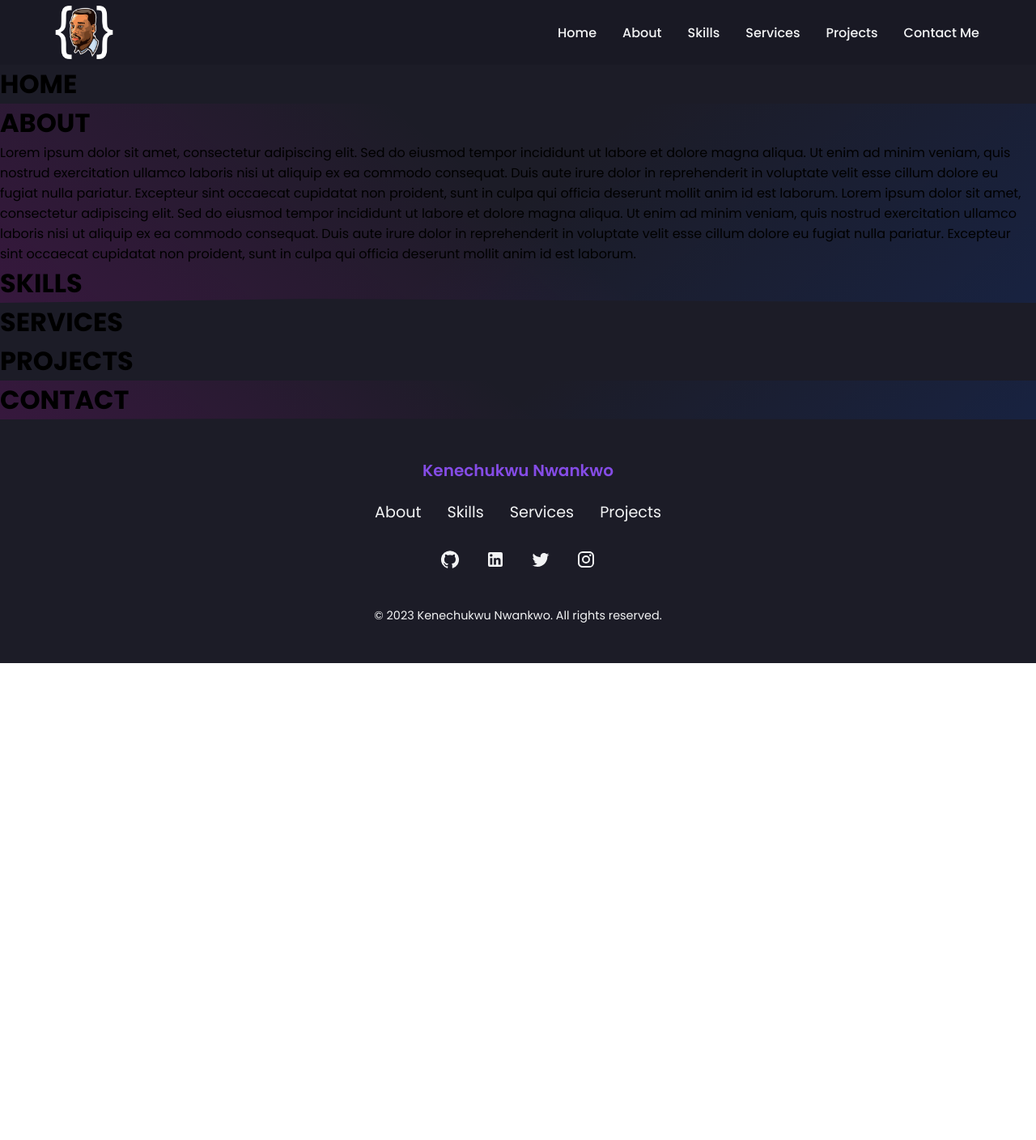
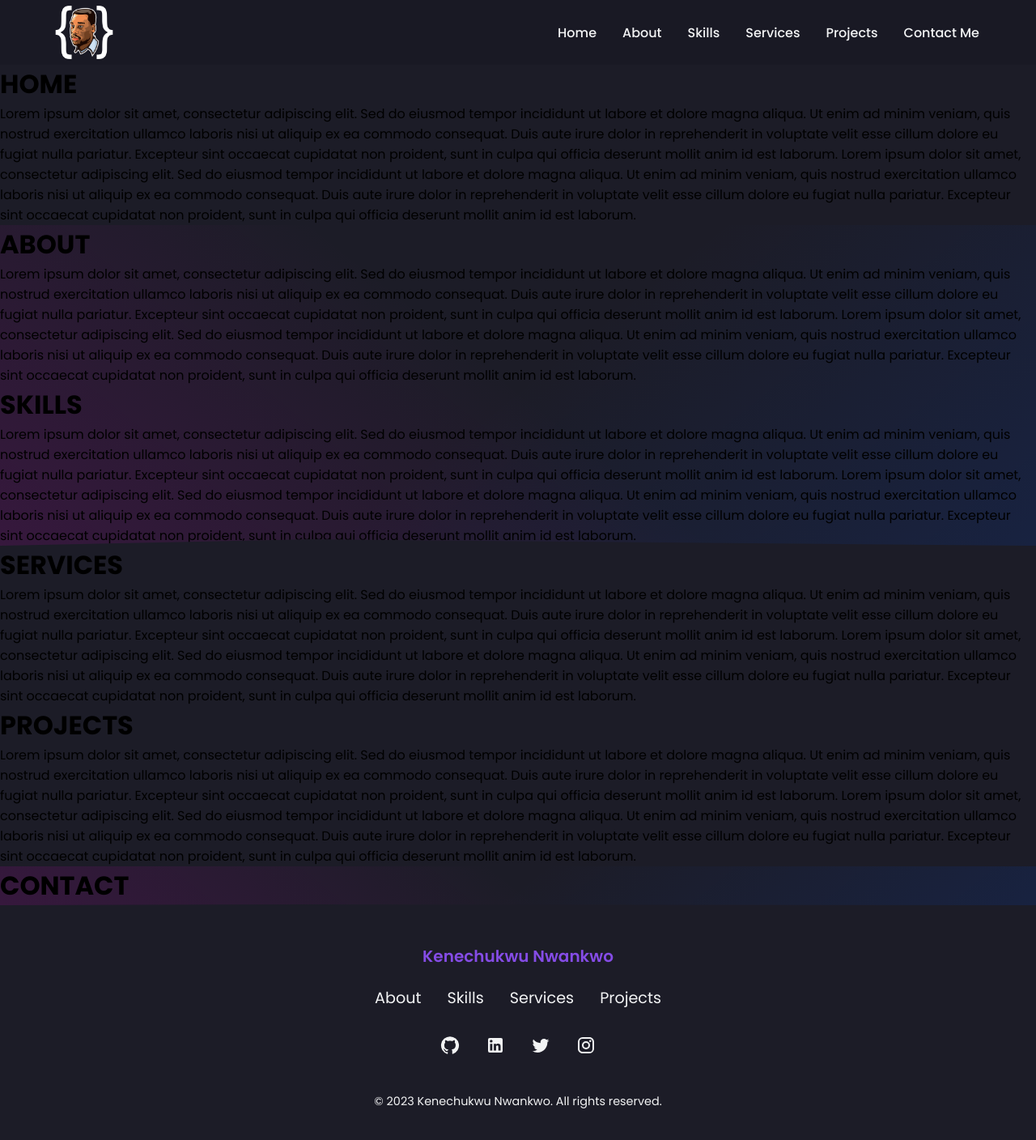
Before and after one commit to kin018/kin018dev, a React (Create React App) app in the folder portfolio/: page / in a window 1280 px wide. Shown: the top 1408 px of the page at 81% size. Before the commit the page ends 819 px from the top, so only its background shows below. Built offline with nearby package versions, Linux system fonts and the light colour scheme.

Commit message:
Dummy Paragraphs

```diff
--- a/portfolio/src/components/Home.jsx
+++ b/portfolio/src/components/Home.jsx
@@ -7,6 +7,22 @@
       <div>
         <h1>HOME</h1>
         {/* <SocialMedia /> */}
+        <p>
+          Lorem ipsum dolor sit amet, consectetur adipiscing elit. Sed do
+          eiusmod tempor incididunt ut labore et dolore magna aliqua. Ut enim ad
+          minim veniam, quis nostrud exercitation ullamco laboris nisi ut
+          aliquip ex ea commodo consequat. Duis aute irure dolor in
+          reprehenderit in voluptate velit esse cillum dolore eu fugiat nulla
+          pariatur. Excepteur sint occaecat cupidatat non proident, sunt in
+          culpa qui officia deserunt mollit anim id est laborum. Lorem ipsum
+          dolor sit amet, consectetur adipiscing elit. Sed do eiusmod tempor
+          incididunt ut labore et dolore magna aliqua. Ut enim ad minim veniam,
+          quis nostrud exercitation ullamco laboris nisi ut aliquip ex ea
+          commodo consequat. Duis aute irure dolor in reprehenderit in voluptate
+          velit esse cillum dolore eu fugiat nulla pariatur. Excepteur sint
+          occaecat cupidatat non proident, sunt in culpa qui officia deserunt
+          mollit anim id est laborum.
+        </p>
       </div>
     </div>
   );
--- a/portfolio/src/components/Projects.jsx
+++ b/portfolio/src/components/Projects.jsx
@@ -4,6 +4,21 @@
   return (
     <div>
       <h1>PROJECTS</h1>
+      <p>
+        Lorem ipsum dolor sit amet, consectetur adipiscing elit. Sed do eiusmod
+        tempor incididunt ut labore et dolore magna aliqua. Ut enim ad minim
+        veniam, quis nostrud exercitation ullamco laboris nisi ut aliquip ex ea
+        commodo consequat. Duis aute irure dolor in reprehenderit in voluptate
+        velit esse cillum dolore eu fugiat nulla pariatur. Excepteur sint
+        occaecat cupidatat non proident, sunt in culpa qui officia deserunt
+        mollit anim id est laborum. Lorem ipsum dolor sit amet, consectetur
+        adipiscing elit. Sed do eiusmod tempor incididunt ut labore et dolore
+        magna aliqua. Ut enim ad minim veniam, quis nostrud exercitation ullamco
+        laboris nisi ut aliquip ex ea commodo consequat. Duis aute irure dolor
+        in reprehenderit in voluptate velit esse cillum dolore eu fugiat nulla
+        pariatur. Excepteur sint occaecat cupidatat non proident, sunt in culpa
+        qui officia deserunt mollit anim id est laborum.
+      </p>
     </div>
   );
 }
--- a/portfolio/src/components/Services.jsx
+++ b/portfolio/src/components/Services.jsx
@@ -4,6 +4,21 @@
   return (
     <div>
       <h1>SERVICES</h1>
+      <p>
+        Lorem ipsum dolor sit amet, consectetur adipiscing elit. Sed do eiusmod
+        tempor incididunt ut labore et dolore magna aliqua. Ut enim ad minim
+        veniam, quis nostrud exercitation ullamco laboris nisi ut aliquip ex ea
+        commodo consequat. Duis aute irure dolor in reprehenderit in voluptate
+        velit esse cillum dolore eu fugiat nulla pariatur. Excepteur sint
+        occaecat cupidatat non proident, sunt in culpa qui officia deserunt
+        mollit anim id est laborum. Lorem ipsum dolor sit amet, consectetur
+        adipiscing elit. Sed do eiusmod tempor incididunt ut labore et dolore
+        magna aliqua. Ut enim ad minim veniam, quis nostrud exercitation ullamco
+        laboris nisi ut aliquip ex ea commodo consequat. Duis aute irure dolor
+        in reprehenderit in voluptate velit esse cillum dolore eu fugiat nulla
+        pariatur. Excepteur sint occaecat cupidatat non proident, sunt in culpa
+        qui officia deserunt mollit anim id est laborum.
+      </p>
     </div>
   );
 }
--- a/portfolio/src/components/Skills.jsx
+++ b/portfolio/src/components/Skills.jsx
@@ -4,6 +4,21 @@
   return (
     <div>
       <h1>SKILLS</h1>
+      <p>
+        Lorem ipsum dolor sit amet, consectetur adipiscing elit. Sed do eiusmod
+        tempor incididunt ut labore et dolore magna aliqua. Ut enim ad minim
+        veniam, quis nostrud exercitation ullamco laboris nisi ut aliquip ex ea
+        commodo consequat. Duis aute irure dolor in reprehenderit in voluptate
+        velit esse cillum dolore eu fugiat nulla pariatur. Excepteur sint
+        occaecat cupidatat non proident, sunt in culpa qui officia deserunt
+        mollit anim id est laborum. Lorem ipsum dolor sit amet, consectetur
+        adipiscing elit. Sed do eiusmod tempor incididunt ut labore et dolore
+        magna aliqua. Ut enim ad minim veniam, quis nostrud exercitation ullamco
+        laboris nisi ut aliquip ex ea commodo consequat. Duis aute irure dolor
+        in reprehenderit in voluptate velit esse cillum dolore eu fugiat nulla
+        pariatur. Excepteur sint occaecat cupidatat non proident, sunt in culpa
+        qui officia deserunt mollit anim id est laborum.
+      </p>{' '}
     </div>
   );
 }
```
